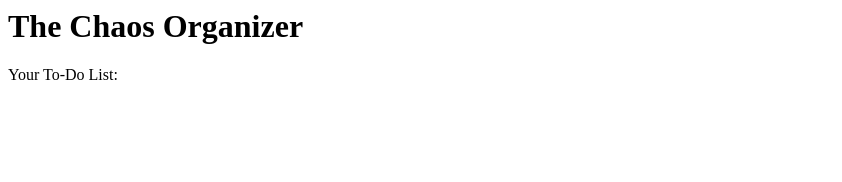
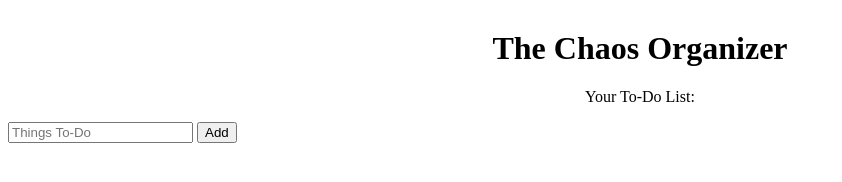
Before and after one commit to jeralxndr/Project1, a plain HTML site: page index.html in a window 1280 px wide. Shown: the whole page, without its empty margins (0-842 px from the left). Drawn offline with Linux system fonts and the light colour scheme.

Commit message:
work with creating button

```diff
--- a/index.html
+++ b/index.html
@@ -10,6 +10,11 @@
             <h1>The Chaos Organizer</h1>
             <p>Your To-Do List:</p>
         </div>
-
+        <div class="form">
+            <form action="javascript:void(0);" method="POST" onsubmit="app.Add()">
+                <input type="text" id="add-todo" placeholder="Things To-Do">
+                <input type="submit" value="Add" class="btn btn-primary">
+            </form>
+        </div>
     </body>
 </html>
--- a/styles.css
+++ b/styles.css
@@ -0,0 +1,4 @@
+.title{
+    text-align: center;
+    margin-top: 30px;
+}
```
